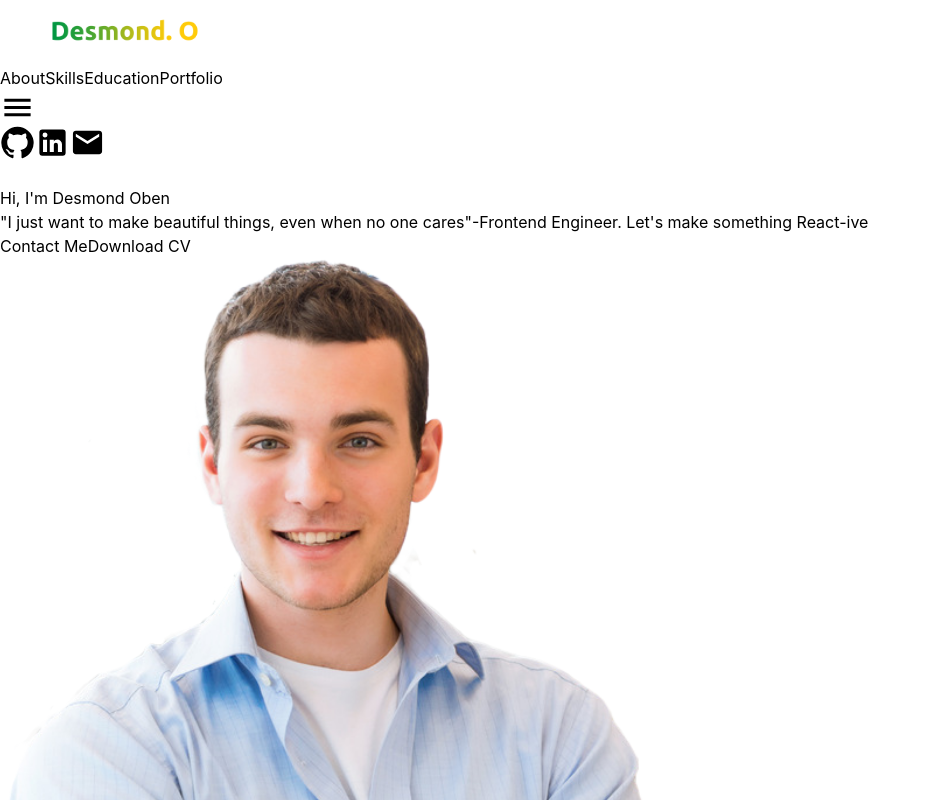
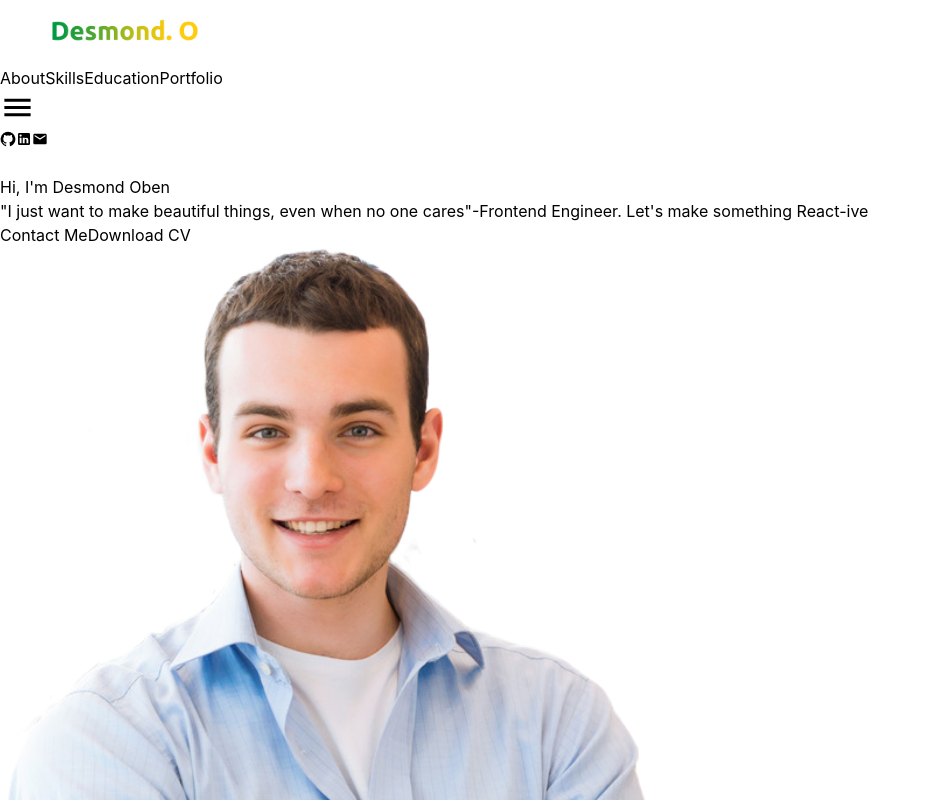
Before and after one commit to obendesmond/Portfolio, a Next.js app: page / in a window 1280 px wide. Shown: the top 800 px of the page, without its empty margins (0-931 px from the left). Built offline with nearby package versions, Linux system fonts and the light colour scheme.

Commit message:
try 100px font size

```diff
--- a/src/components/ContactLinkIcon.js
+++ b/src/components/ContactLinkIcon.js
@@ -4,7 +4,7 @@ export default function ContactLinkIcon({ Icon, title, tooltipPosition }) {
   return (
     <CustomTooltip title={title} tooltipPosition={tooltipPosition}>
       <Icon
-        fontSize="large"
+        fontSize="100px"
         className="bg-opacity-80 backdrop-blur-[1px] text-white p-[5px] text-5xl bg-myGreen rounded-full hover:bg-myYellow hover:text-myDark"
       />
     </CustomTooltip>
```
